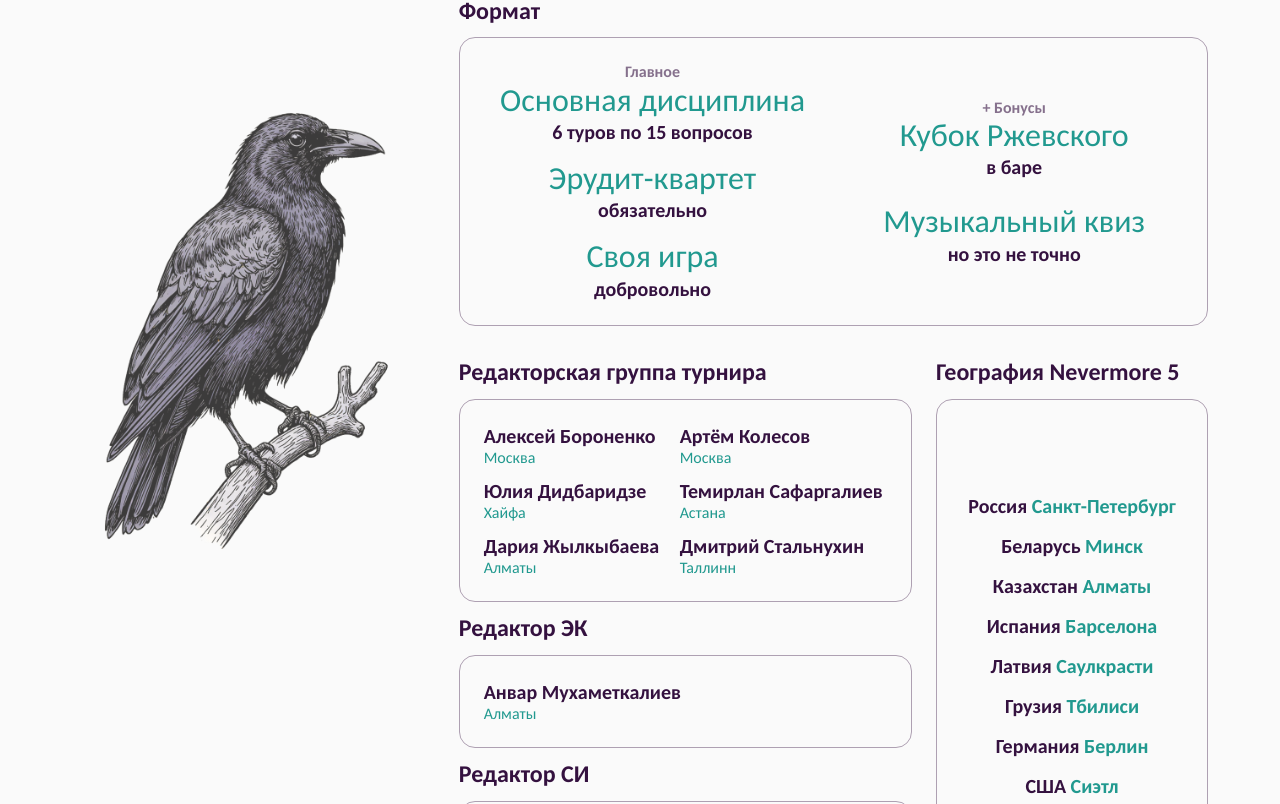
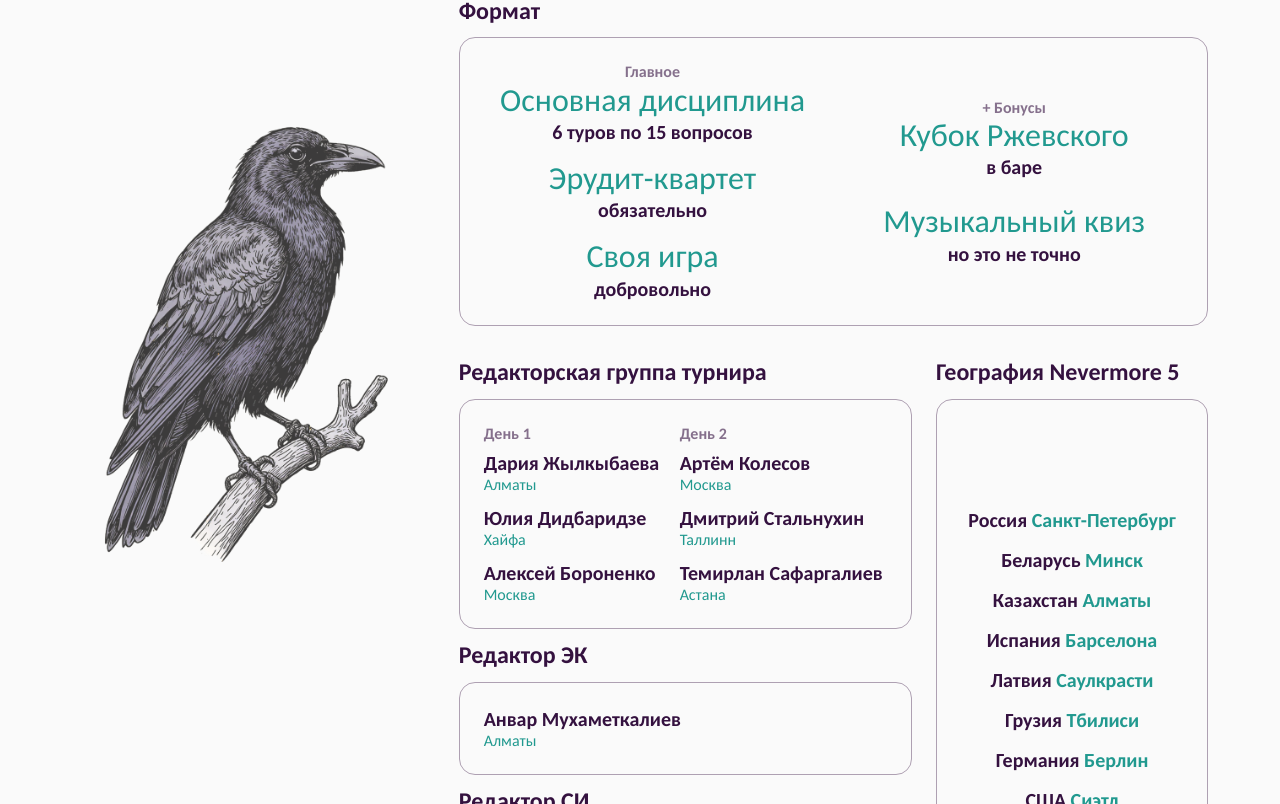
Before and after one commit to kseniyano/emeraldcityfest, a React (Vite) app: page /info in a window 1280 px wide. Shown: the part 390-1194 px from the top of the page. Built offline with nearby package versions, Linux system fonts and the light colour scheme.

Commit message:
redaktory adj

```diff
--- a/src/pages/Info.jsx
+++ b/src/pages/Info.jsx
@@ -73,20 +73,24 @@ export default function Info() {
               <h4 className="mb-3">Редакторская группа турнира</h4>
               <div className="flex flex-wrap lg:flex-nowrap gap-4 mb-3 p-6 border border-primary-300 rounded-2xl">
                 <div className="grow">
-                  <h5 className="font-bold text-center sm:text-left">Алексей Бороненко</h5>
-                  <p className="text-emerald mb-3 text-center sm:text-left">Москва</p>
+                  <p className="font-bold text-primary-500 mb-2">День 1</p>
+                  <h5 className="font-bold text-center sm:text-left">Дария Жылкыбаева</h5>
+                  <p className="text-emerald mb-3 text-center sm:text-left">Алматы</p>
                   <h5 className="font-bold text-center sm:text-left">Юлия Дидбаридзе</h5>
                   <p className="text-emerald mb-3 text-center sm:text-left">Хайфа</p>
-                  <h5 className="font-bold text-center sm:text-left">Дария Жылкыбаева</h5>
-                  <p className="text-emerald text-center sm:text-left">Алматы</p>
+                  <h5 className="font-bold text-center sm:text-left">Алексей Бороненко</h5>
+                  <p className="text-emerald text-center sm:text-left">Москва</p>
+
+
                 </div>
                 <div className="grow">
+                  <p className="font-bold text-primary-500 mb-2">День 2</p>
                   <h5 className="font-bold text-center sm:text-left">Артём Колесов</h5>
                   <p className="text-emerald mb-3 text-center sm:text-left">Москва</p>
+                  <h5 className="font-bold text-center sm:text-left">Дмитрий Стальнухин</h5>
+                  <p className="text-emerald mb-3 text-center sm:text-left">Таллинн</p>
                   <h5 className="font-bold text-center sm:text-left">Темирлан Сафаргалиев</h5>
-                  <p className="text-emerald mb-3 text-center sm:text-left">Астана</p>
-                  <h5 className="font-bold text-center sm:text-left">Дмитрий Стальнухин</h5>
-                  <p className="text-emerald text-center sm:text-left">Таллинн</p>
+                  <p className="text-emerald text-center sm:text-left">Астана</p>
                 </div>
               </div>
               <h4 className="mb-3">Редактор ЭК</h4>
```
